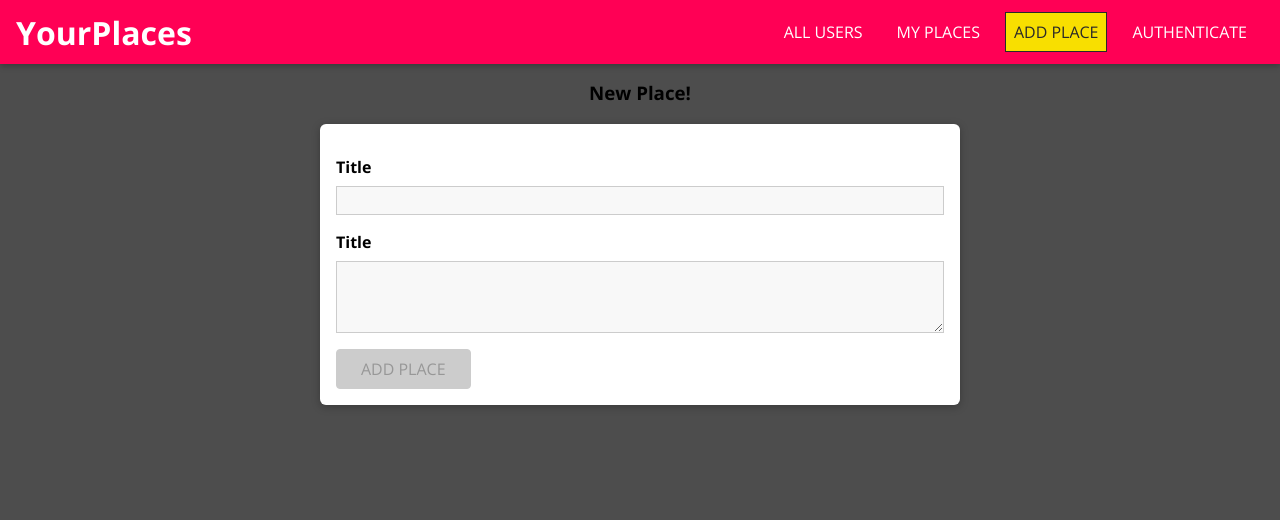
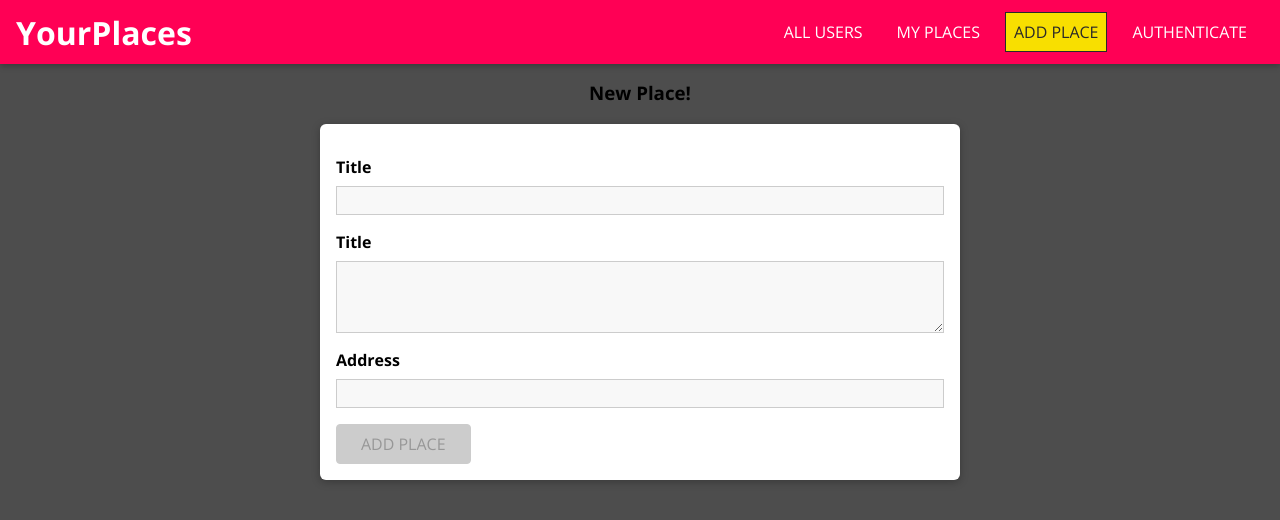
Before and after one commit to uros92dasic/React_Frontend, a React (Create React App) app: page /places/new in a window 1280 px wide. Shown: the top 520 px of the page. Built offline with nearby package versions, Linux system fonts and the light colour scheme.

Commit message:
finish the add place form

```diff
--- a/src/places/pages/NewPlace.js
+++ b/src/places/pages/NewPlace.js
@@ -53,10 +53,15 @@ const NewPlace = () => {
         });
     }, []);
 
+    const placeSubmitHandler = event => {
+        event.preventDefault();
+        console.log(formState.inputs); //send this to the backend
+    };
+
     return (
         <>
         <h3>New Place!</h3>
-        <form className="place-form">
+        <form className="place-form" onSubmit={placeSubmitHandler}>
             <Input
                 id="title"
                 element="input"
@@ -75,6 +80,15 @@ const NewPlace = () => {
                 errorText="Please enter a valid description (at least 5 characters)."
                 onInput={inputHandler}
             />
+            <Input
+                id="address"
+                element="input"
+                type="text"
+                label="Address"
+                validators={[VALIDATOR_REQUIRE()]}
+                errorText="Please enter a valid address."
+                onInput={inputHandler}
+            />
             <Button type="submit" disabled={!formState.isValid}>ADD PLACE</Button>
         </form>
         </>
```
Also changed, not shown: NewPlace.js (+14 -1 lines).
